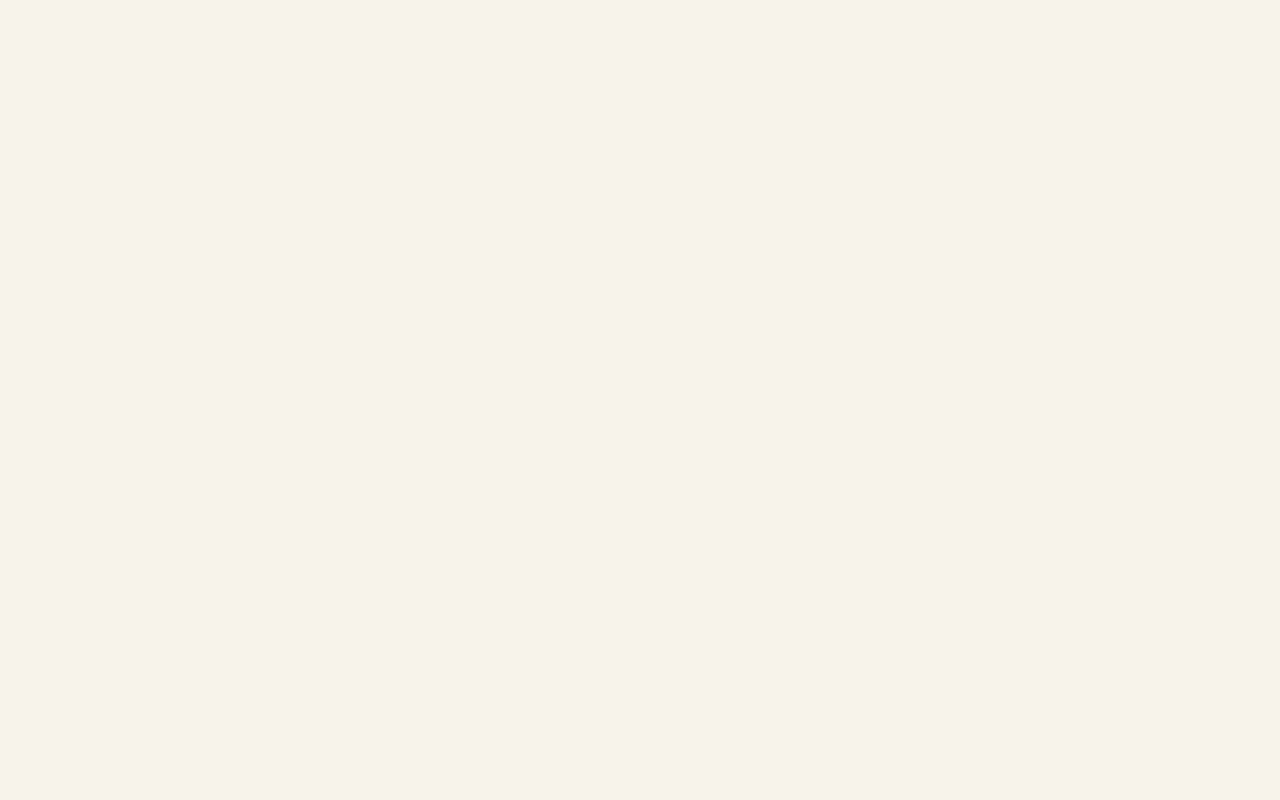
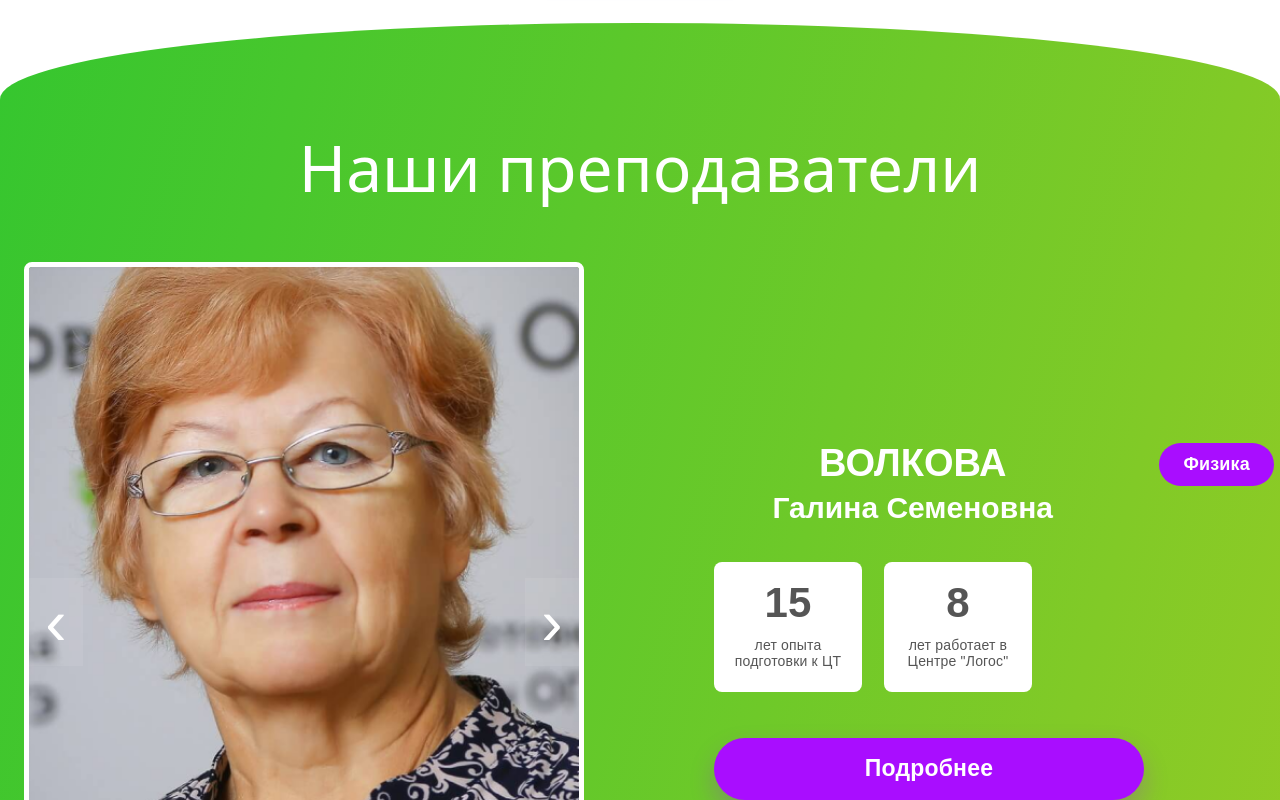
Before and after one commit to darina0000/logos-react-lab, a React (Vite) app: page / in a window 1280 px wide. Shown: the part 4480-5280 px from the top of the page. Before the commit the page ends 3853 px from the top, so only its background shows below. Built offline with nearby package versions, Linux system fonts and the light colour scheme.

Commit message:
Add Teachers component

```diff
--- a/src/App.jsx
+++ b/src/App.jsx
@@ -3,6 +3,8 @@ import Hero from './components/Hero'
 import Stats from './components/Stats'
 import Parents from './components/Parents'
 import Courses from './components/Courses'
+import Useful from './components/Useful'
+import Teachers from './components/Teachers'
 
 const App = () => {
   return (
@@ -12,6 +14,8 @@ const App = () => {
       <Stats />
       <Parents />
       <Courses />
+      <Useful />
+      <Teachers />
     </div>
   )
 }
--- /dev/null
+++ b/src/components/Teachers.jsx
@@ -0,0 +1,50 @@
+const Teachers = () => {
+  return (
+    <section className="ref-band ref-teacher" id="teachers">
+
+      <span className="ref-ring ref-ring--purple ref-ring--teacher-left"></span>
+      <span className="ref-ring ref-ring--purple ref-ring--teacher-right"></span>
+
+      <div className="ref-container">
+
+        <h2>Наши преподаватели</h2>
+
+        <div className="ref-teacher__grid">
+
+          <div className="ref-teacher__photo">
+            <img src="/images/home-teacher.png" alt="Преподаватель Галина Семеновна" />
+            <button className="ref-teacher__arrow ref-teacher__arrow--prev" type="button" aria-label="Предыдущий преподаватель">‹</button>
+            <button className="ref-teacher__arrow ref-teacher__arrow--next" type="button" aria-label="Следующий преподаватель">›</button>
+          </div>
+
+          <div className="ref-teacher__info">
+
+            <span className="ref-subject-pill">Физика</span>
+
+            <h3>
+              ВОЛКОВА
+              <br />
+              <small>Галина Семеновна</small>
+            </h3>
+
+            <div className="ref-teacher__numbers">
+              <div>
+                <strong>15</strong>
+                <span>лет опыта подготовки к ЦТ</span>
+              </div>
+              <div>
+                <strong>8</strong>
+                <span>лет работает в Центре "Логос"</span>
+              </div>
+            </div>
+
+            <a className="ref-button" href="teachers.html">Подробнее</a>
+          </div>
+
+        </div>
+      </div>
+    </section>
+  )
+}
+
+export default Teachers
```
